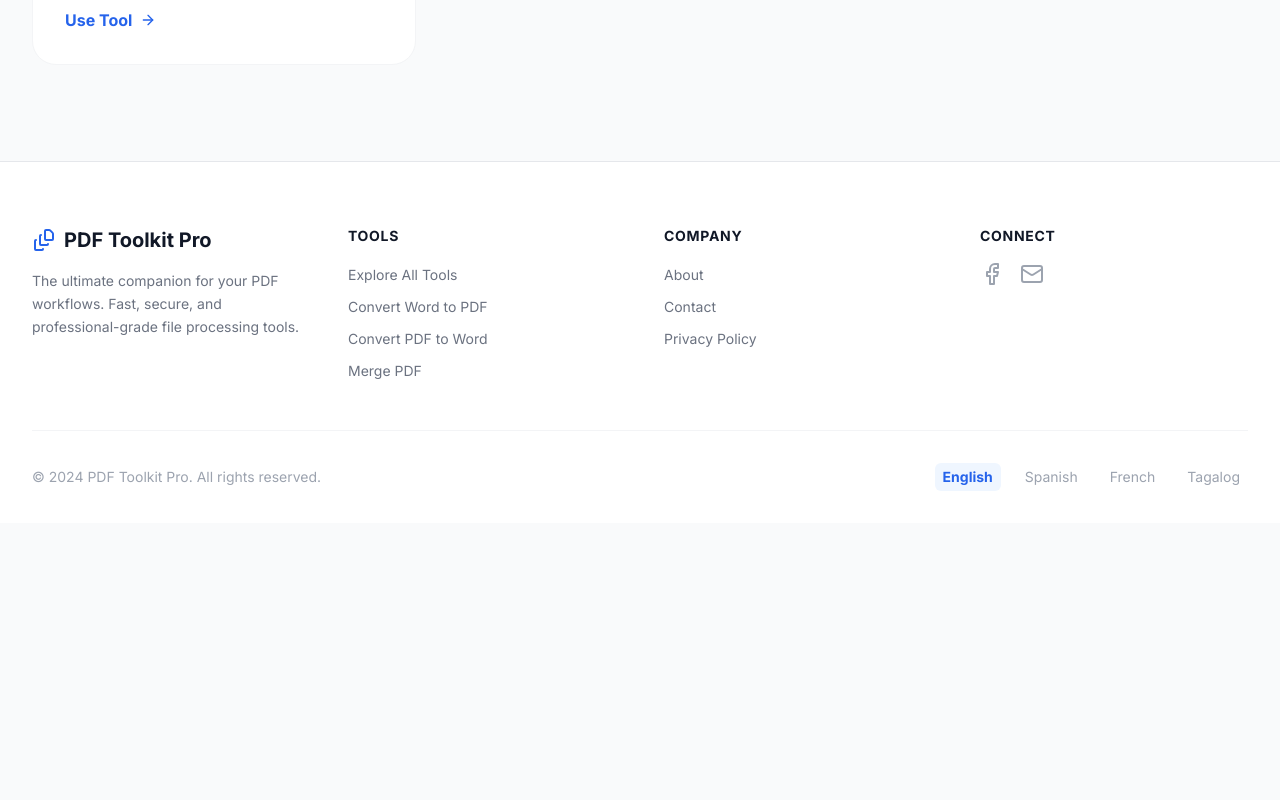
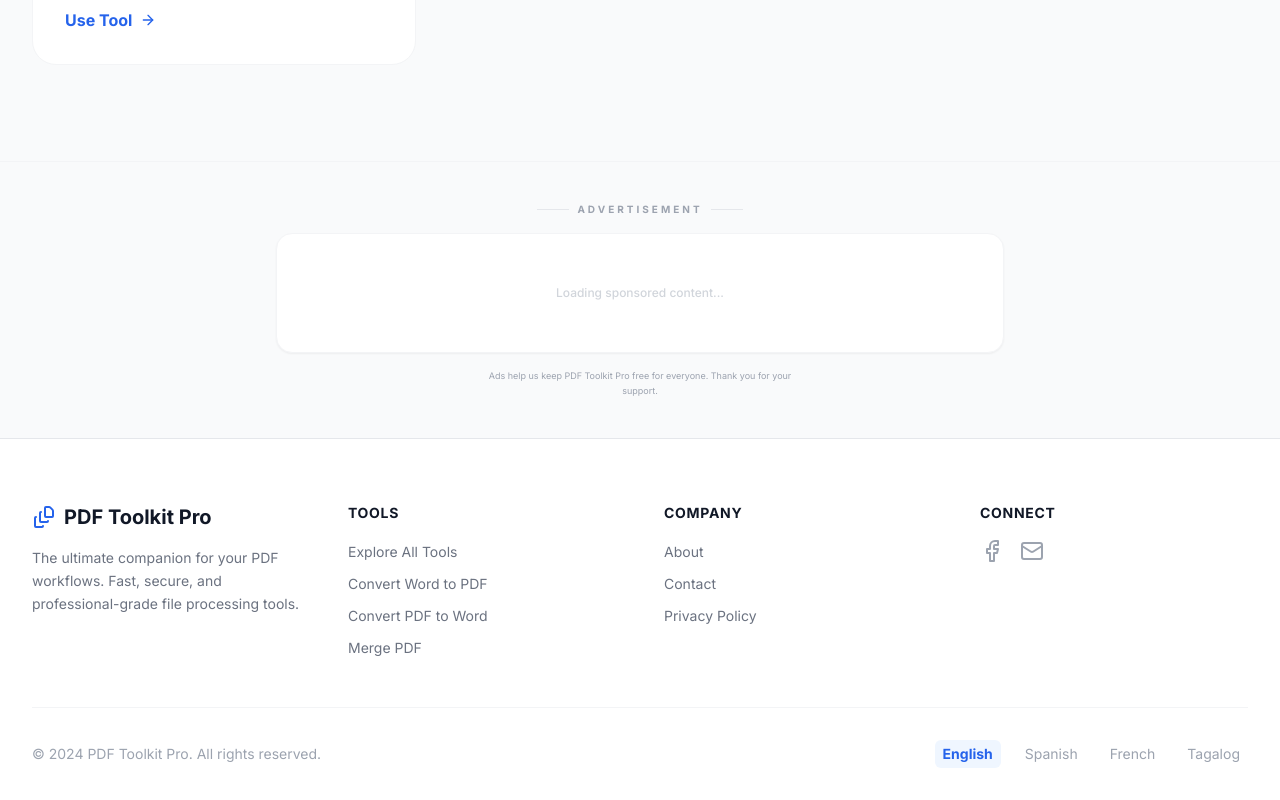
Before and after one commit to anonymous10072018/PDF-Toolkit-Pro, a React (Vite) app: page / in a window 1280 px wide. Shown: the part 2395-3195 px from the top of the page. Before the commit the page ends 2918 px from the top, so only its background shows below. Built offline with nearby package versions, Linux system fonts and the light colour scheme.

Commit message:
Added Ads feature

```diff
--- a/App.tsx
+++ b/App.tsx
@@ -10,6 +10,7 @@ import HowItWorks from './components/HowItWorks';
 import AboutPage from './components/AboutPage';
 import ContactPage from './components/ContactPage';
 import PrivacyPolicy from './components/PrivacyPolicy';
+import AdBanner from './components/AdBanner';
 import { Language, translations } from './translations';
 
 interface LanguageContextType {
@@ -192,7 +193,8 @@ const App: React.FC = () => {
       <Router>
         <div className="min-h-screen flex flex-col">
           <Navbar />
-          <main className="flex-grow">
+          <main className="flex-grow flex flex-col">
+            <div className="flex-grow">
               <Routes>
                 <Route path="/" element={
                   <>
@@ -206,6 +208,9 @@ const App: React.FC = () => {
                 <Route path="/privacy-policy" element={<PrivacyPolicy />} />
                 <Route path="/tool/:id" element={<ToolPage />} />
               </Routes>
+            </div>
+            {/* Advertisement Banner is now persistent on every page at the bottom of the content area */}
+            <AdBanner />
           </main>
           <Footer />
         </div>
--- /dev/null
+++ b/components/AdBanner.tsx
@@ -0,0 +1,67 @@
+
+import React, { useEffect, useRef } from 'react';
+
+const AdBanner: React.FC = () => {
+  const containerRef = useRef<HTMLDivElement>(null);
+
+  useEffect(() => {
+    // Unique ID for the ad script to avoid duplicates
+    const scriptId = 'ad-script-invoke-unique';
+    const containerId = 'container-cd12c0220b988b73040737746ada55ac';
+
+    // Cleanup function to remove script if component unmounts
+    // (though usually these scripts are intended to be global)
+    const injectAd = () => {
+      if (!document.getElementById(scriptId)) {
+        const script = document.createElement('script');
+        script.id = scriptId;
+        script.src = "https://welcomingexpulsion.com/cd12c0220b988b73040737746ada55ac/invoke.js";
+        script.async = true;
+        script.setAttribute('data-cfasync', 'false');
+
+        // Append script to the end of body or the container itself
+        document.body.appendChild(script);
+      }
+    };
+
+    // Small timeout to ensure React has fully committed the DOM node
+    const timer = setTimeout(() => {
+      injectAd();
+    }, 500);
+
+    return () => clearTimeout(timer);
+  }, []);
+
+  return (
+    <div className="w-full bg-gray-50/50 border-t border-gray-100 py-10 mt-auto">
+      <div className="max-w-7xl mx-auto px-4">
+        <div className="flex flex-col items-center">
+          <div className="flex items-center space-x-2 mb-4">
+            <span className="h-[1px] w-8 bg-gray-200"></span>
+            <span className="text-[10px] font-black text-gray-400 uppercase tracking-[0.3em]">
+              Advertisement
+            </span>
+            <span className="h-[1px] w-8 bg-gray-200"></span>
+          </div>
+
+          <div
+            ref={containerRef}
+            id="container-cd12c0220b988b73040737746ada55ac"
+            className="min-h-[120px] w-full max-w-[728px] flex justify-center items-center overflow-hidden rounded-2xl bg-white border border-gray-100 shadow-sm transition-all hover:shadow-md"
+          >
+            {/* The ad script will inject content here */}
+            <div className="text-gray-300 text-xs animate-pulse font-medium">
+              Loading sponsored content...
+            </div>
+          </div>
+
+          <p className="mt-4 text-[9px] text-gray-400 max-w-xs text-center leading-relaxed">
+            Ads help us keep PDF Toolkit Pro free for everyone. Thank you for your support.
+          </p>
+        </div>
+      </div>
+    </div>
+  );
+};
+
+export default AdBanner;
```
Lines whose indentation alone changed are shown as unchanged.
